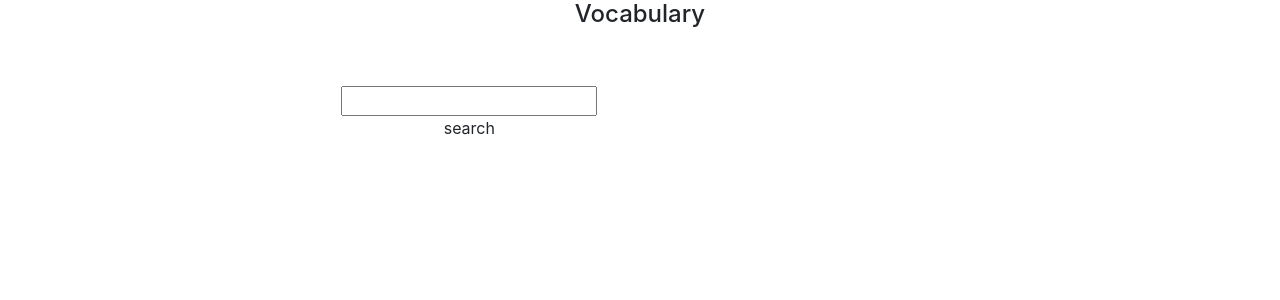
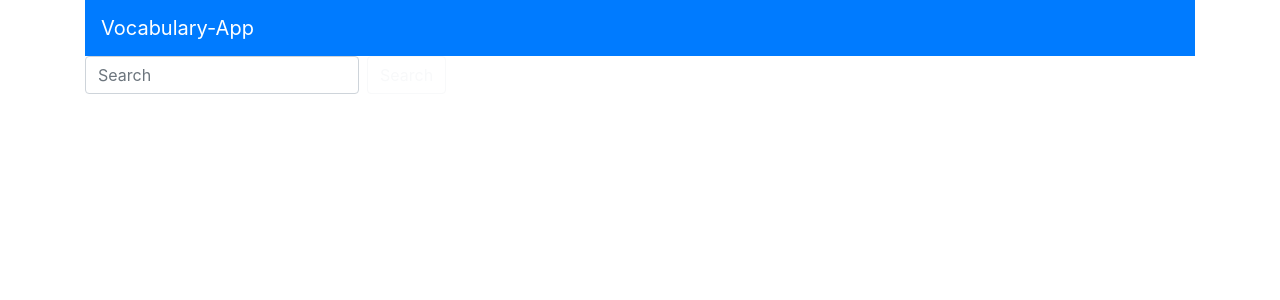
Before and after one commit to edjeong99/vocabApp2021, a React (Create React App) app: page / in a window 1280 px wide. Shown: the top 300 px of the page. Built offline with nearby package versions, Linux system fonts and the light colour scheme.

Commit message:
implement bootstrap - app/search

```diff
--- a/public/index.html
+++ b/public/index.html
@@ -23,13 +23,13 @@
     -->
     <title>React App</title>
 
-     <!-- stylesheet for bootstrap-->
+     <!-- stylesheet for bootstrap - using import to get the sheet
     <link
     rel="stylesheet"
     href="https://cdn.jsdelivr.net/npm/bootstrap@4.6.0/dist/css/bootstrap.min.css"
     integrity="sha384-B0vP5xmATw1+K9KRQjQERJvTumQW0nPEzvF6L/Z6nronJ3oUOFUFpCjEUQouq2+l"
     crossorigin="anonymous"
-  />
+  />-->
 
 </head>
   <body>
--- a/src/components/App.js
+++ b/src/components/App.js
@@ -1,5 +1,5 @@
 import React, { useState, useEffect } from 'react';
-
+import Container from 'react-bootstrap/Container';
 import Header from './Header';
 import DisplayWords from './DisplayWords';
 import Search from './Search';
@@ -46,13 +46,13 @@ function App() {
   };
 
   return (
-    <div className='App'>
-      <Header text='Vocabulary' />
+    <Container>
+      <Header />
+      <Search search={search} />
       <div className='searchField'>
-        <Search search={search} />
         <DisplayWords wordList={wordList} defList={defList} />
       </div>
-    </div>
+    </Container>
   );
 }
 
--- a/src/components/Header.js
+++ b/src/components/Header.js
@@ -1,10 +1,10 @@
 import React from 'react';
-
-const Header = ({ text }) => {
+import { Navbar } from 'react-bootstrap';
+const Header = () => {
   return (
-    <div>
-      <h4>{text}</h4>
-    </div>
+    <Navbar bg='primary' variant='dark' expand='md'>
+      <Navbar.Brand href='#home'>Vocabulary-App</Navbar.Brand>
+    </Navbar>
   );
 };
 
--- a/src/components/Search.js
+++ b/src/components/Search.js
@@ -1,23 +1,5 @@
 import React, { useState } from 'react';
-
-// const useStyles = makeStyles((theme) => ({
-//   search: {
-//     flexGrow: 3,
-//     display: 'flex',
-//     flexDirection: 'row',
-//     flexWrap: 'wrap',
-//     justifyContent: 'center',
-//     alignContent: 'center',
-//   },
-//   searchInputFile: {
-//     paddingRight: 24, // keep right padding when drawer closed
-
-//     maxHeight: '30px',
-//   },
-//   searchIcon: {
-//     marginLeft: '10px',
-//   },
-// }));
+import { Form, FormControl, Button } from 'react-bootstrap';
 
 const Search = ({ search }) => {
   const [searchValue, setSearchValue] = useState('');
@@ -27,11 +9,26 @@ const Search = ({ search }) => {
   };
 
   const callSearchFunction = (e) => {
+    console.log('query = ', searchValue);
     e.preventDefault();
     search(searchValue);
     setSearchValue('');
   };
 
+  return (
+    <Form inline>
+      <FormControl
+        type='text'
+        placeholder='Search'
+        className='mr-sm-2'
+        value={searchValue}
+        onChange={(e) => setSearchValue(e.target.value)}
+      />
+      <Button variant='outline-light' onClick={callSearchFunction}>
+        Search
+      </Button>
+    </Form>
+  );
   return (
     <form
     // className={classes.search}
--- a/src/index.js
+++ b/src/index.js
@@ -4,6 +4,7 @@ import './index.css';
 import App from './components/App';
 import * as serviceWorkerRegistration from './serviceWorkerRegistration';
 import reportWebVitals from './reportWebVitals';
+import 'bootstrap/dist/css/bootstrap.min.css';
 
 ReactDOM.render(
   <React.StrictMode>
```
